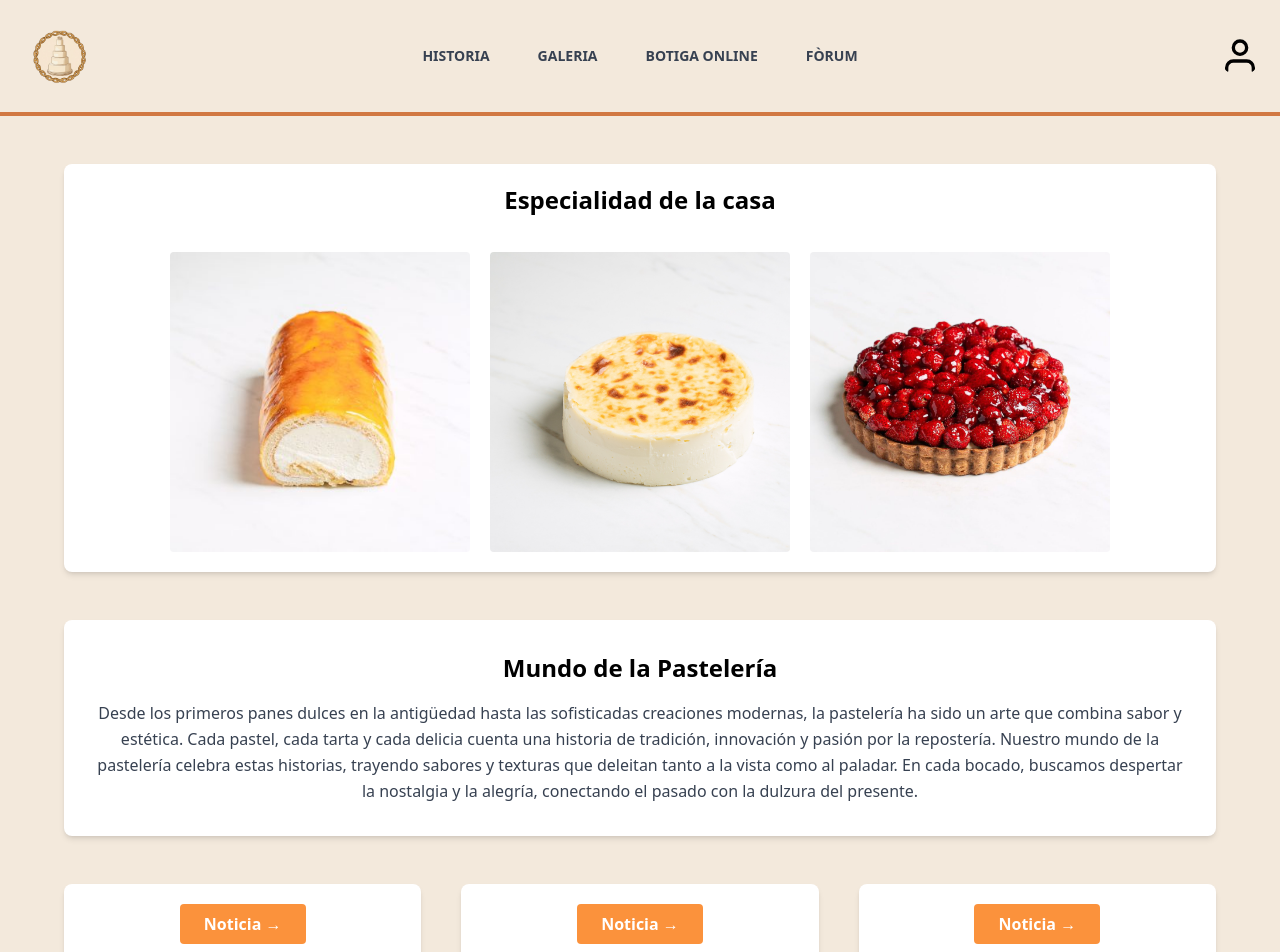
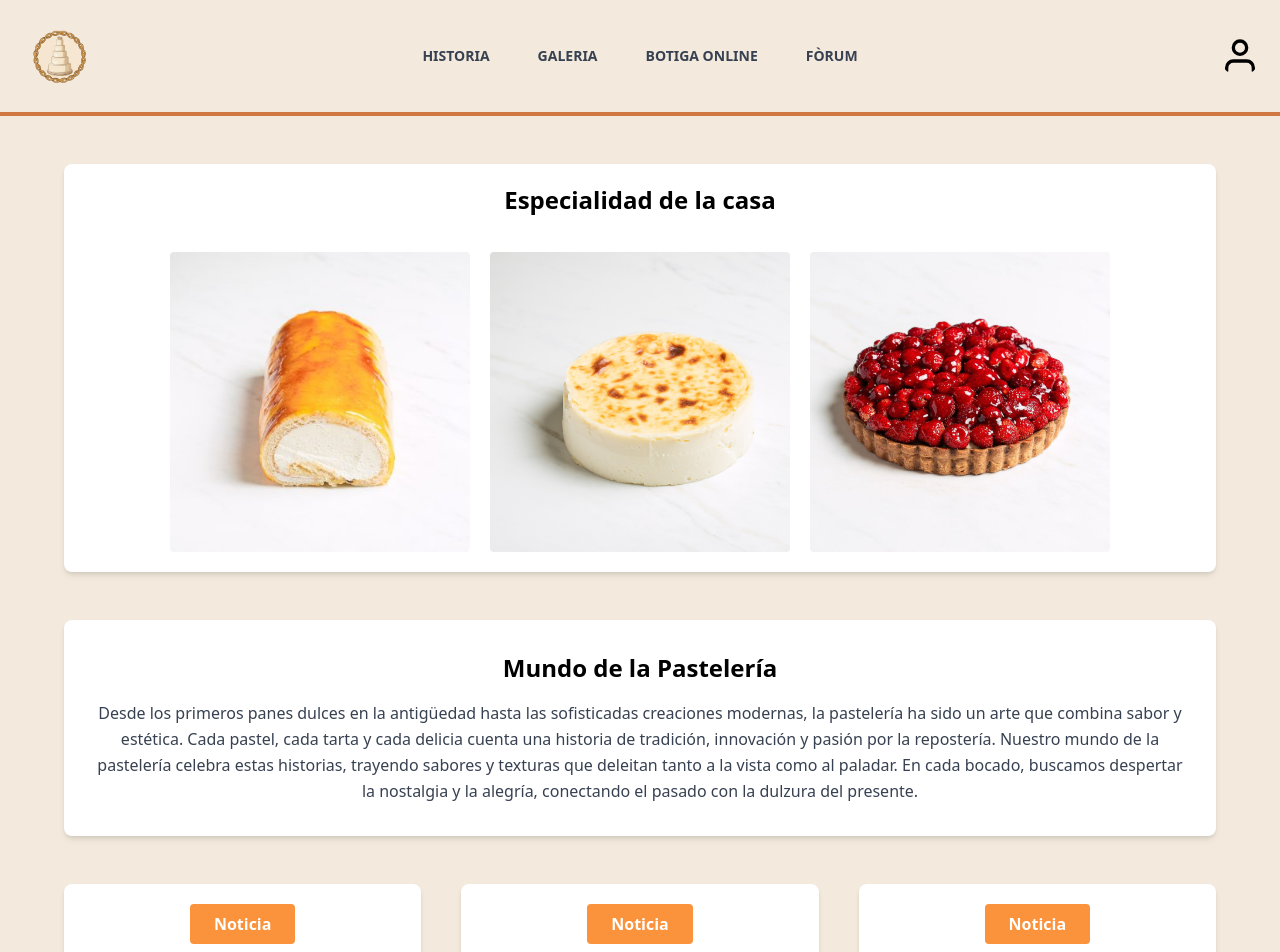
Before and after one commit to Guillermo-Mir/Web-disseny, a React (Vite) app: page / in a window 1280 px wide. Shown: the top 952 px of the page. Built offline with nearby package versions, Linux system fonts and the light colour scheme.

Commit message:
Arreglos home

```diff
--- a/src/Home.jsx
+++ b/src/Home.jsx
@@ -37,19 +37,19 @@ class Home extends React.Component {
 
                         <div className="bg-white p-5 rounded-lg shadow-md">
                             <button className="bg-orange-400 text-white font-semibold px-6 py-2 rounded hover:bg-orange-500 transition">
-                                Noticia {'→'}
+                                Noticia
                             </button>
                         </div>
 
                         <div className="bg-white p-5 rounded-lg shadow-md">
                             <button className="bg-orange-400 text-white font-semibold px-6 py-2 rounded hover:bg-orange-500 transition">
-                                Noticia {'→'}
+                                Noticia
                             </button>
                         </div>
 
                         <div className="bg-white p-5 rounded-lg shadow-md">
                             <button className="bg-orange-400 text-white font-semibold px-6 py-2 rounded hover:bg-orange-500 transition">
-                                Noticia {'→'}
+                                Noticia
                             </button>
                         </div>
 
```
